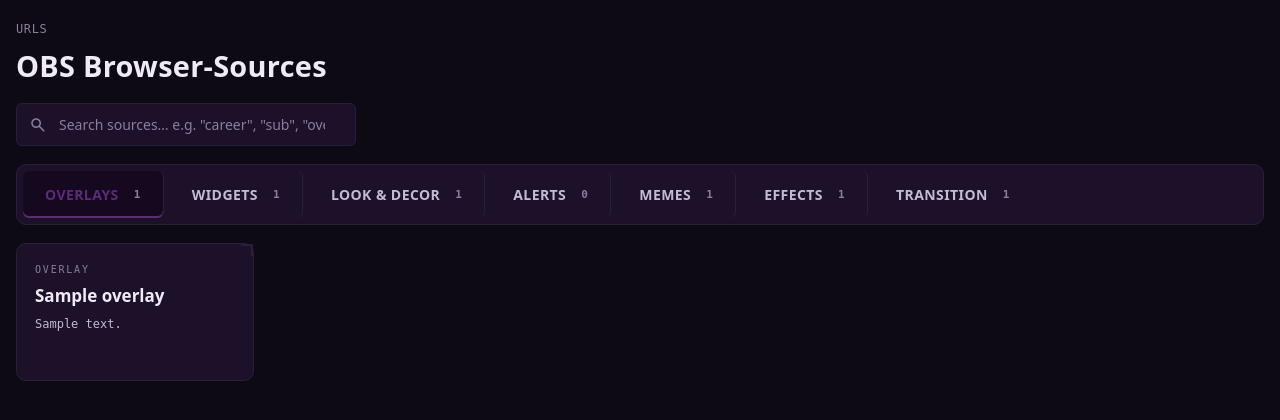
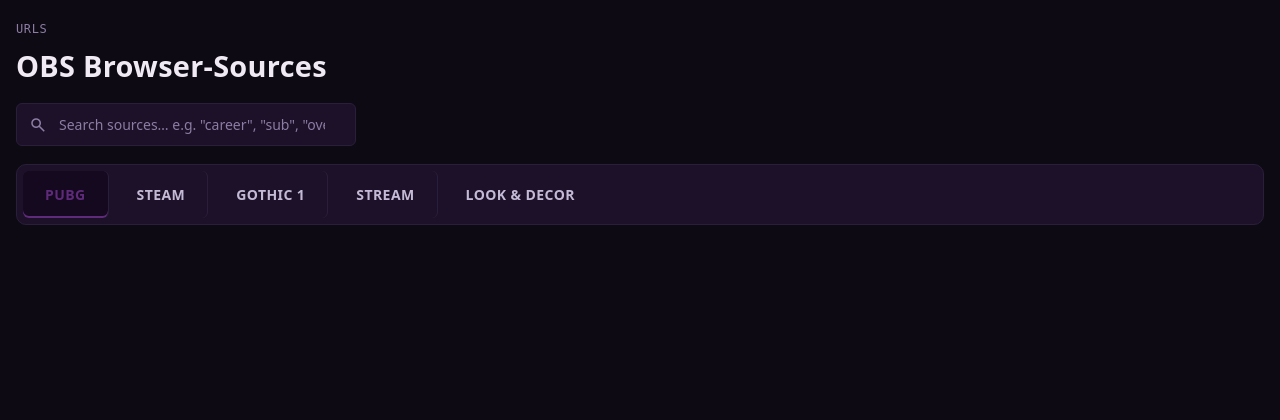
Before and after one commit to devilsche/obs-stream-kit, a Flask app: template app/templates/urls.html in a window 1280 px wide. Shown: the part 66-486 px from the top of the page. Run offline with Flask 3, Linux system fonts and the light colour scheme; the template is opened without the code that fills it: most values are stand-ins (such as "Sample title", 1, 10 or a date in 2020).

Commit message:
feat(dashboard): URLs domain-first (PUBG/Steam/Gothic 1/Stream/Look&Decor) statt Typ-Tabs

```diff
--- a/app/templates/urls.html
+++ b/app/templates/urls.html
@@ -44,21 +44,18 @@
         <input type="search" id="urlFilter" placeholder="Search sources… e.g. &quot;career&quot;, &quot;sub&quot;, &quot;overlay&quot;" aria-label="Search all sources" autocomplete="off">
       </div>
 
-      <div class="url-tabs" role="tablist" aria-label="Source-Typen">
-        <button type="button" role="tab" id="urltab-overlays" data-tab="overlays" data-label="Overlays"
-                aria-selected="true" aria-controls="urlpanel-overlays">Overlays<span class="url-tabs__cnt">{{ overlays|length }}</span></button>
-        <button type="button" role="tab" id="urltab-widgets" data-tab="widgets" data-label="Widgets"
-                aria-selected="false" tabindex="-1" aria-controls="urlpanel-widgets">Widgets<span class="url-tabs__cnt">{{ widgets|length }}</span></button>
+      {# Domain-first: Bereiche statt Quell-Typen. Karten tragen data-tab=Domain. #}
+      <div class="url-tabs" role="tablist" aria-label="Bereiche">
+        <button type="button" role="tab" id="urltab-pubg" data-tab="pubg" data-label="PUBG"
+                aria-selected="true" aria-controls="urlGrid">PUBG</button>
+        <button type="button" role="tab" id="urltab-steam" data-tab="steam" data-label="Steam"
+                aria-selected="false" tabindex="-1" aria-controls="urlGrid">Steam</button>
+        <button type="button" role="tab" id="urltab-g1r" data-tab="g1r" data-label="Gothic 1"
+                aria-selected="false" tabindex="-1" aria-controls="urlGrid">Gothic&nbsp;1</button>
+        <button type="button" role="tab" id="urltab-stream" data-tab="stream" data-label="Stream"
+                aria-selected="false" tabindex="-1" aria-controls="urlGrid">Stream</button>
         <button type="button" role="tab" id="urltab-decor" data-tab="decor" data-label="Look &amp; Decor"
-                aria-selected="false" tabindex="-1" aria-controls="urlpanel-decor">Look &amp; Decor<span class="url-tabs__cnt">{{ decor|length }}</span></button>
-        <button type="button" role="tab" id="urltab-alerts" data-tab="alerts" data-label="Alerts"
-                aria-selected="false" tabindex="-1" aria-controls="urlpanel-alerts">Alerts<span class="url-tabs__cnt">{{ alerts|length }}</span></button>
-        <button type="button" role="tab" id="urltab-memes" data-tab="memes" data-label="Memes"
-                aria-selected="false" tabindex="-1" aria-controls="urlpanel-memes">Memes<span class="url-tabs__cnt">{{ stingers|length }}</span></button>
-        <button type="button" role="tab" id="urltab-effects" data-tab="effects" data-label="Effects"
-                aria-selected="false" tabindex="-1" aria-controls="urlpanel-effects">Effects<span class="url-tabs__cnt">{{ effects|length }}</span></button>
-        <button type="button" role="tab" id="urltab-transition" data-tab="transition" data-label="Transition"
-                aria-selected="false" tabindex="-1" aria-controls="urlpanel-transition">Transition<span class="url-tabs__cnt">{{ transitions|length }}</span></button>
+                aria-selected="false" tabindex="-1" aria-controls="urlGrid">Look&nbsp;&amp;&nbsp;Decor</button>
       </div>
 
       {# ── Ein Grid — alle Karten mit data-tab ── #}
@@ -66,13 +63,14 @@
         {% for o in overlays %}
         {{ src_card('overlay','Overlay',o.label,
                     overlay_base~'/s/'~token~'/overlays/'~o.file,'overlays/'~o.file,
-                    o.size,o.desc,(o.switches or []),(o.params or []),False,'','overlays',
+                    o.size,o.desc,(o.switches or []),(o.params or []),False,'','stream',
                     o.preview_size|default(None)) }}
         {% endfor %}
         {% for cat,label,desc,path,switches,hint,preview_size in widgets %}
+        {% set dom = 'pubg' if cat.startswith('PUBG') else ('steam' if cat == 'Steam' else ('g1r' if cat == 'Gothic 1' else 'stream')) %}
         {{ src_card('widget',cat,label,
                     base_url~'/s/'~token~'/widgets/'~path,path,
-                    '',desc,switches,[],False,hint,'widgets',preview_size) }}
+                    '',desc,switches,[],False,hint,dom,preview_size) }}
         {% endfor %}
         {% for d in decor %}
         {{ src_card('overlay','Decor',d.label,
@@ -83,24 +81,24 @@
         {% for a in alerts %}
         {{ src_card('overlay','Alert',a.label,
                     base_url~'/s/'~token~'/alerts/'~a.file,'alerts/'~a.file,
-                    a.size,a.desc,a.switches or [],a.params or [],False,'','alerts',
+                    a.size,a.desc,a.switches or [],a.params or [],False,'','stream',
                     a.preview_size|default(None)) }}
         {% endfor %}
         {% for s in stingers %}
         {{ src_card('overlay','Meme',s.label,
                     base_url~'/s/'~token~'/stingers/'~s.file,'stingers/'~s.file,
-                    s.size,s.desc,s.switches or [],s.params or [],False,'','memes') }}
+                    s.size,s.desc,s.switches or [],s.params or [],False,'','stream') }}
         {% endfor %}
         {% for e in effects %}
         {{ src_card('overlay','Effect',e.label,
                     base_url~'/s/'~token~'/effects/'~e.file,'effects/'~e.file,
-                    e.size,e.desc,e.switches or [],e.params or [],False,'','effects') }}
+                    e.size,e.desc,e.switches or [],e.params or [],False,'','decor') }}
         {% endfor %}
         {% for t in transitions %}
         {{ src_card('overlay','Transition',t.label,
                     base_url~'/s/'~token~'/transitions/'~t.file,'transitions/'~t.file,
                     t.size,t.desc,t.switches or [],t.params or [],
-                    t.chrome_preview|default(False),'','transition',
+                    t.chrome_preview|default(False),'','stream',
                     t.preview_size|default(None)) }}
         {% endfor %}
       </div>
@@ -227,7 +225,7 @@
   }
 
   // ── Detail-View für eine Card füllen ──────────────────────
-  let currentTab = "overlays";
+  let currentTab = "pubg";
 
   function openDetail(card) {
     const base = card.dataset.base;
```
